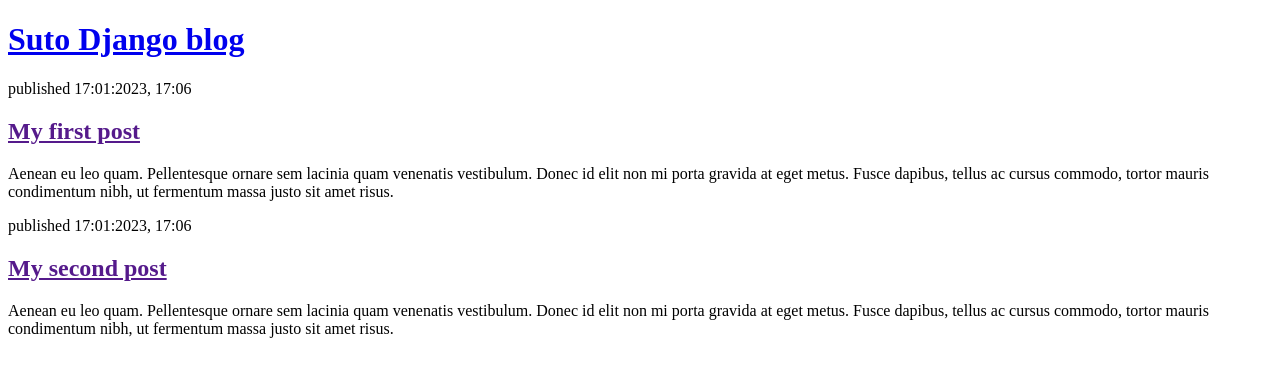
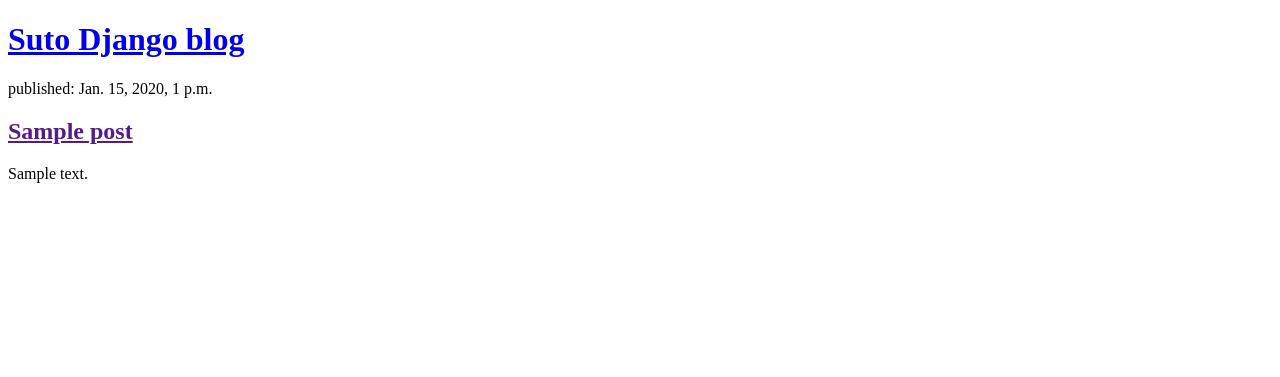
Before and after one commit to Ian-Musima/my-first-blog, a Django app: page / in a window 1280 px wide. Shown: the top 377 px of the page. Run offline with Django 3.2, Linux system fonts and the light colour scheme; tables that the repository leaves empty hold one stand-in row (values such as "Sample post").

Commit message:
Display posts from database

```diff
--- a/blog/templates/blog/post_list.html
+++ b/blog/templates/blog/post_list.html
@@ -8,15 +8,12 @@
             <h1><a href="/">Suto Django blog</a></h1>
         </header>
 
+        {% for post in posts %}
         <article>
-            <time>published 17:01:2023, 17:06</time>
-            <h2><a href="">My first post</a></h2>
-            <p>Aenean eu leo quam. Pellentesque ornare sem lacinia quam venenatis vestibulum. Donec id elit non mi porta gravida at eget metus. Fusce dapibus, tellus ac cursus commodo, tortor mauris condimentum nibh, ut fermentum massa justo sit amet risus.</p>
+            <time>published: {{ post.published_date }}</time>
+            <h2><a href="">{{ post.title }}</a></h2>
+            <p>{{ post.text|linebreaksbr }}</p>
         </article>
-        <article>
-            <time>published 17:01:2023, 17:06</time>
-            <h2><a href="">My second post</a></h2>
-            <p>Aenean eu leo quam. Pellentesque ornare sem lacinia quam venenatis vestibulum. Donec id elit non mi porta gravida at eget metus. Fusce dapibus, tellus ac cursus commodo, tortor mauris condimentum nibh, ut fermentum massa justo sit amet risus.</p>
-        </article>
+        {% endfor %}
     </body>
 </html>
--- a/blog/views.py
+++ b/blog/views.py
@@ -1,4 +1,7 @@
 from django.shortcuts import render
+from .models import Post
+from django.utils import timezone
 
 def post_list(request):
-    return render(request, 'blog/post_list.html', {})
+    posts = Post.objects.filter(published_date__lte=timezone.now()).order_by('published_date')
+    return render(request, 'blog/post_list.html', {'posts':posts})
```
